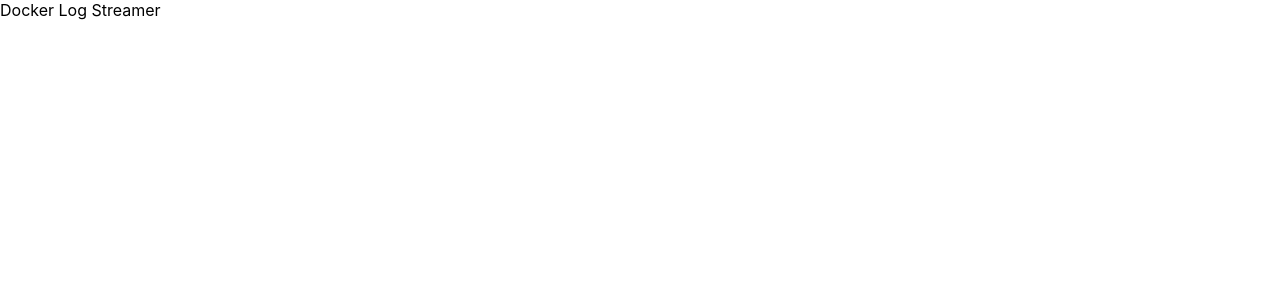
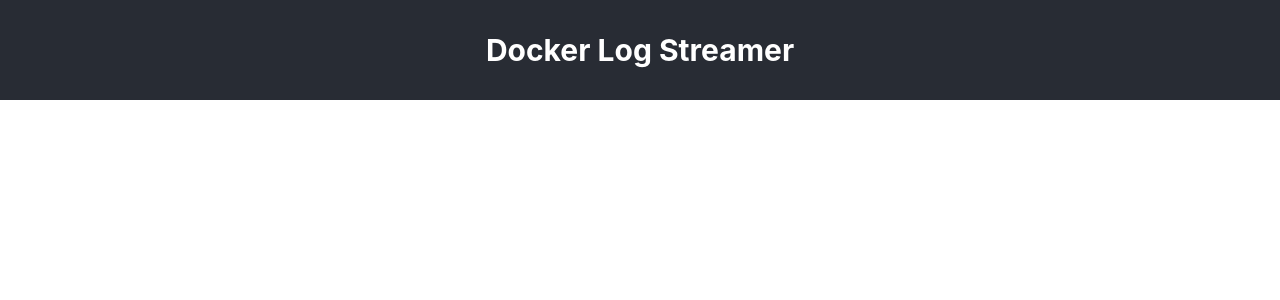
Before and after one commit to prrockzed/DockerLogStreamer, a React (Create React App) app in the folder frontend/: page / in a window 1280 px wide. Shown: the top 300 px of the page. Built offline with nearby package versions, Linux system fonts and the light colour scheme.

Commit message:
Created Navbar

```diff
--- a/frontend/src/App.js
+++ b/frontend/src/App.js
@@ -1,9 +1,12 @@
 // src/App.js
 import React from "react";
+import Navbar from "./components/Navbar";
 
 const App = () => {
   return (
-    <div>Docker Log Streamer</div>
+    <div>
+      <Navbar/>
+    </div>
   );
 };
 
--- /dev/null
+++ b/frontend/src/components/Navbar.js
@@ -0,0 +1,13 @@
+// src/components/Navbar.js
+import React from "react";
+import "../styles/Navbar.css";
+
+const Navbar = () => {
+  return (
+    <nav className="navbar">
+      <h1>Docker Log Streamer</h1>
+    </nav>
+  );
+};
+
+export default Navbar;
--- /dev/null
+++ b/frontend/src/styles/Navbar.css
@@ -0,0 +1,8 @@
+/* src/styles/Navbar.css */
+.navbar {
+  background-color: #282c34;
+  padding: 7px 20px;
+  color: white;
+  text-align: center;
+  font-size: 20px;
+}
```
